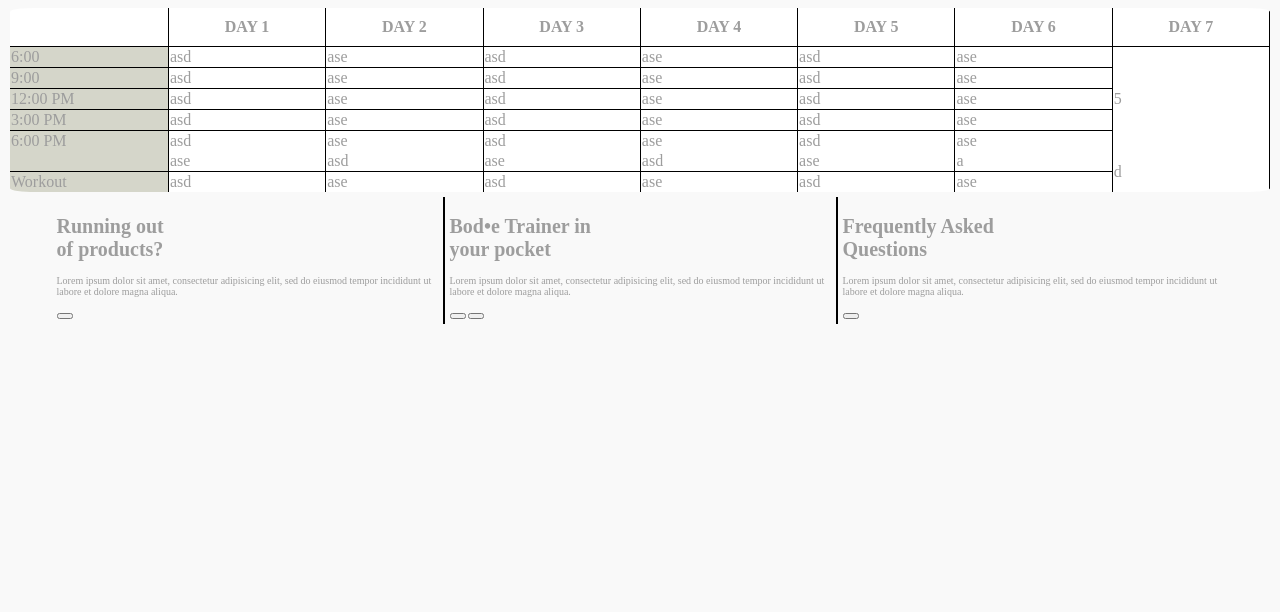
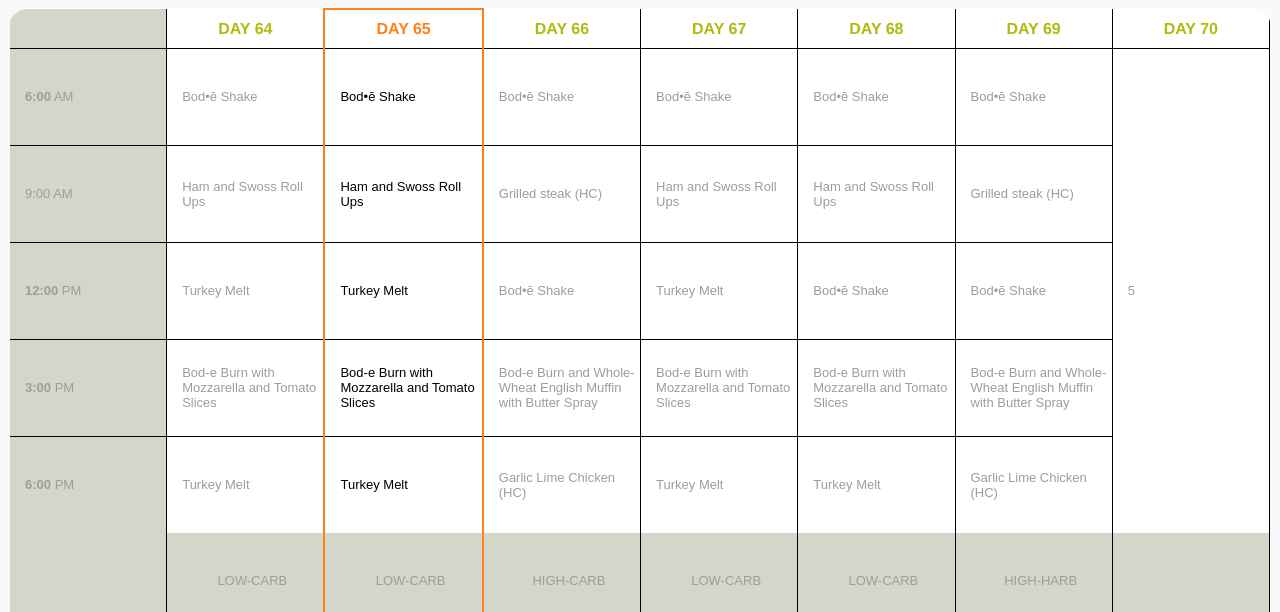
Before and after one commit to DanielLepszy/Front-end-excercise, a website: page src/index.html in a window 1280 px wide. Shown: the part 179-791 px from the top of the page. Drawn offline with Linux system fonts and the light colour scheme.

Commit message:
Working on main table

```diff
--- a/src/index.html
+++ b/src/index.html
@@ -90,83 +90,83 @@
                 <tbody>
                     <tr>
                         <th></th>
-                        <th>DAY 1</th>
-                        <th>DAY 2</th>
-                        <th>DAY 3</th>
-                        <th>DAY 4</th>
-                        <th>DAY 5</th>
-                        <th>DAY 6</th>
-                        <th>DAY 7</th>
+                        <th>DAY 64</th>
+                        <th>DAY 65</th>
+                        <th>DAY 66</th>
+                        <th>DAY 67</th>
+                        <th>DAY 68</th>
+                        <th>DAY 69</th>
+                        <th>DAY 70</th>
                     </tr>
                     <tr>
-                        <td>6:00</td>
-                        <td>asd</td>
-                        <td>ase</td>
-                        <td>asd</td>
-                        <td>ase</td>
-                        <td>asd</td>
-                        <td>ase</td>
+                        <td><strong>6:00</strong> AM</td>
+                        <td>Bod•ē Shake</td>
+                        <td>Bod•ē Shake</td>
+                        <td>Bod•ē Shake</td>
+                        <td>Bod•ē Shake</td>
+                        <td>Bod•ē Shake</td>
+                        <td>Bod•ē Shake</td>
                         <td rowspan="5">5</td>
                     </tr>
                     <tr>
-                        <td>9:00</td>
-                        <td>asd</td>
-                        <td>ase</td>
-                        <td>asd</td>
-                        <td>ase</td>
-                        <td>asd</td>
-                        <td>ase</td>
+                        <td>9:00 AM</td>
+                        <td>Ham and Swoss Roll Ups</td>
+                        <td>Ham and Swoss Roll Ups</td>
+                        <td>Grilled steak (HC)</td>
+                        <td>Ham and Swoss Roll Ups</td>
+                        <td>Ham and Swoss Roll Ups</td>
+                        <td>Grilled steak (HC)</td>
 
 
                     </tr>
                     <tr>
-                        <td>12:00 PM</td>
-                        <td>asd</td>
-                        <td>ase</td>
-                        <td>asd</td>
-                        <td>ase</td>
-                        <td>asd</td>
-                        <td>ase</td>
+                        <td><strong>12:00</strong> PM</td>
+                        <td>Turkey Melt</td>
+                        <td>Turkey Melt</td>
+                        <td>Bod•ē Shake</td>
+                        <td>Turkey Melt</td>
+                        <td>Bod•ē Shake</td>
+                        <td>Bod•ē Shake</td>
 
                     </tr>
                     <tr>
-                        <td>3:00 PM</td>
-                        <td>asd</td>
-                        <td>ase</td>
-                        <td>asd</td>
-                        <td>ase</td>
-                        <td>asd</td>
-                        <td>ase</td>
+                        <td><strong>3:00</strong> PM</td>
+                        <td>Bod-e Burn with Mozzarella and Tomato Slices</td>
+                        <td>Bod-e Burn with Mozzarella and Tomato Slices</td>
+                        <td>Bod-e Burn and Whole-Wheat English Muffin with Butter Spray</td>
+                        <td>Bod-e Burn with Mozzarella and Tomato Slices</td>
+                        <td>Bod-e Burn with Mozzarella and Tomato Slices</td>
+                        <td>Bod-e Burn and Whole-Wheat English Muffin with Butter Spray</td>
 
                     </tr>
                     <tr>
-                        <td>6:00 PM</td>
-                        <td>asd</td>
-                        <td>ase</td>
-                        <td>asd</td>
-                        <td>ase</td>
-                        <td>asd</td>
-                        <td>ase</td>
+                        <td><strong>6:00</strong> PM</td>
+                        <td>Turkey Melt</td>
+                        <td>Turkey Melt</td>
+                        <td>Garlic Lime Chicken (HC)</td>
+                        <td>Turkey Melt</td>
+                        <td>Turkey Melt</td>
+                        <td>Garlic Lime Chicken (HC)</td>
 
                     </tr>
                     <tr>
                         <td></td>
-                        <td>ase</td>
-                        <td>asd</td>
-                        <td>ase</td>
-                        <td>asd</td>
-                        <td>ase</td>
-                        <td >a</td>
-                        <td rowspan="2">d</td>
+                        <td>LOW-CARB</td>
+                        <td >LOW-CARB</td>
+                        <td>HIGH-CARB</td>
+                        <td>LOW-CARB</td>
+                        <td>LOW-CARB</td>
+                        <td>HIGH-HARB</td>
+                        <td rowspan="2"><img src="print.png"></td>
                     </tr>
                     <tr>
-                        <td>Workout</td>
-                        <td>asd</td>
-                        <td>ase</td>
-                        <td>asd</td>
-                        <td>ase</td>
-                        <td>asd</td>
-                        <td>ase</td>
+                        <td>Workout &#9656;</td>
+                        <td><img src="orangeDumbell.png"></td>
+                        <td><img src="orangeDumbell.png"></td>
+                        <td><img src="grayDumbell.png"></td>
+                        <td><img src="grayDumbell.png"></td>
+                        <td><img src="grayDumbell.png"></td>
+                        <td><img src="grayDumbell.png"></td>
 
 
 
--- a/src/scss/style.scss
+++ b/src/scss/style.scss
@@ -5,12 +5,10 @@
     display: flex;
     flex-direction: column;
     width: 100vw;
-    height:100vh;
-    // width: 2564px;
+    height: 100vh; // width: 2564px;
     // height:1440px;
     margin: 0px !important;
-    padding: 0px;
-    // overflow: hidden;
+    padding: 0px; // overflow: hidden;
 }
 
 #top {
@@ -25,40 +23,37 @@
 }
 
 #mainOptions {
-
     position: absolute;
     display: flex;
     left: 144px;
     height: 82px;
-    border-left:1px solid #e1e1e1;
+    border-left: 1px solid #e1e1e1;
 }
 
 #mainOptions p {
-
     margin-left: 15px;
     font-size: 15px;
     font-family: "HelveticaNeueLTStd";
     line-height: 3.286;
 }
-#mainOptions img:not(:last-child)
-{
+
+#mainOptions img:not(:last-child) {
     position: relative;
     margin-left: 371px;
     width: 36px;
     height: 36px;
     top: 26px;
-    border:1px solid #c3c3c3;
-    border-radius:50%;
+    border: 1px solid #c3c3c3;
+    border-radius: 50%;
 }
-#mainOptions img:last-child
-{
+
+#mainOptions img:last-child {
     position: relative;
     margin-left: 10px;
     width: 8px;
     height: 4px;
     top: 50%;
-    transform: translate(0%,-50%);
-
+    transform: translate(0%, -50%);
 }
 
 #container {
@@ -70,9 +65,7 @@
     height: auto;
     position: absolute;
     margin-top: 110px;
-
 }
-
 
 #topOfContainer {
     display: flex;
@@ -82,74 +75,70 @@
 }
 
 #topOfContainer .weekProgress,
-#topOfContainer .selectProtein
-{
-    display:flex;
+#topOfContainer .selectProtein {
+    display: flex;
     flex-direction: column;
-    margin-right:110px;
-}
-#topOfContainer .selectProtein
-{
-    margin-right:0px;
-    margin-left:135px;
-}
-#topOfContainer .weekProgress p,
-#topOfContainer .selectProtein p
-{
-    font-size: 9px;
-    color:$color-text;
-    margin:0px 1px 0px 10px;
-
+    margin-right: 110px;
 }
 
-#topOfContainer .weekProgressChart table
-{
+#topOfContainer .selectProtein {
+    margin-right: 0px;
+    margin-left: 135px;
+}
+
+#topOfContainer .weekProgress p,
+#topOfContainer .selectProtein p {
+    font-size: 9px;
+    color: $color-text;
+    margin: 0px 1px 0px 10px;
+}
+
+#topOfContainer .weekProgressChart table {
     border-spacing: 0;
     border-collapse: collapse;
     text-align: right;
-    padding:0px;
+    padding: 0px;
 }
-#topOfContainer .weekProgressChart img{
-    margin:-1px;
+
+#topOfContainer .weekProgressChart img {
+    margin: -1px;
     padding-left: 0px;
-    border:0px;
+    border: 0px;
 }
-.arrows
-{
+
+.arrows {
     position: relative;
-    min-width:$widthOfArrow;
+    min-width: $widthOfArrow;
     height: $heightOfArrow;
     border: 1px solid rgb(192, 192, 192);
     border-radius: 5px;
+}
 
-}
-.arrows img
-{
+.arrows img {
     width: 9px;
     height: 16px;
     position: absolute;
-    top:13.5px;
-    left:50%;
-    transform: translate(-50%,0%);
+    top: 13.5px;
+    left: 50%;
+    transform: translate(-50%, 0%);
 }
-#topOfContainer .numberOfWeek p
-{
 
-   color:#ff801a;
-   font-size: 46px;
-   font-family:Helvetica;
-   margin:0px;
-   padding-left:45px;
-   padding-right:45px;
+#topOfContainer .numberOfWeek p {
+    color: #ff801a;
+    font-size: 46px;
+    font-family: Helvetica;
+    margin: 0px;
+    padding-left: 45px;
+    padding-right: 45px;
 }
-.proteinOptions img
-{
-    padding-left:10px;
-    padding-top:10px;
 
+.proteinOptions img {
+    padding-left: 10px;
+    padding-top: 10px;
 }
+
 #tableBox {
-    border-radius:2%;
+    border-radius: 2%;
     margin: 5px;
     height: auto;
     width: auto;
@@ -164,13 +153,43 @@
 
 .tableCells tr:not(:nth-child(1)):not(:nth-child(7)) {
     border-top: 1px solid black;
+}
 
+.tableCells tr td:first-child,
+.tableCells tr:nth-child(8),
+.tableCells tr:nth-child(7),
+.tableCells th:nth-child(1) {
+    //background-color:#b3c304;
+    background-color: #d5d6ca;
 }
-.tableCells tr td:first-child
-{
-    //background-color:#b3c304;
-    background-color:#d5d6ca;
+
+.tableCells tr th:nth-child(3),
+.tableCells tr td:nth-child(3),
+    {
+    border-right: 2px solid #ff801a;
+    border-left: 2px solid #ff801a;
+    color: black;
 }
+
+.tableCells tr th:nth-child(3) {
+    border-top: 2px solid #ff801a;
+    color: #ff801a;
+}
+
+.tableCells tr:last-child td:nth-child(3) {
+    border-bottom: 2px solid #ff801a;
+}
+
+.tableCells tr:nth-last-child(1) td,
+.tableCells tr:nth-last-child(2) td {
+    color: $color-text;
+    text-align: center;
+}
+
+// .tableCells
+// {
+//     background:
+// }
 .tableCells th,
 .tableCells td {
     border-right: 1px solid black;
@@ -178,31 +197,30 @@
 
 .tableCells th {
     padding: 10px;
+    font-family: Helvetica, Arial;
+    color: #adbb0c;
 }
 
-.tableCells table td {
-    padding-left: 5px;
+.tableCells td {
+    padding-left: 15px;
+    padding-top: 0px;
     text-align: left;
-}
-#footer {
-    display: flex;
-    flex-wrap: wrap;
-    margin: 0px;
-    align-items: center;
-    justify-content: center;
-    font-size: 10px;
-    width: 100%;
+    font-family: Arial, Helvetica, sans-serif;
+    font-size: 13px;
+    width: 125px;
+    height: 95px;
 }
 
-.advertisement {
-    padding: 5px;
-    width: 30%;
+#footer {
+    column-count: 3;
+    column-rule-style: solid;
+    column-rule-color: $color-text;
+    margin-top: 55px;
 }
 
-.advertisement:not(:last-child) {
-    border-right: 2px solid black;
+.advertisement h1 {
+    margin: 0px;
 }
-
 
 // @media screen and (min-width:0px) and (max-width:670px)
 // {
```
Also changed, not shown: Layer 17.png (added), check.png (added), src/Happy2.png (added), src/Layer 18.png (added), src/Vector Smart Object.png (added), src/css/style.css, src/grayDumbell.png (renamed from src/Layer.png), src/orangeDumbell.png (added), src/print.png (added).
